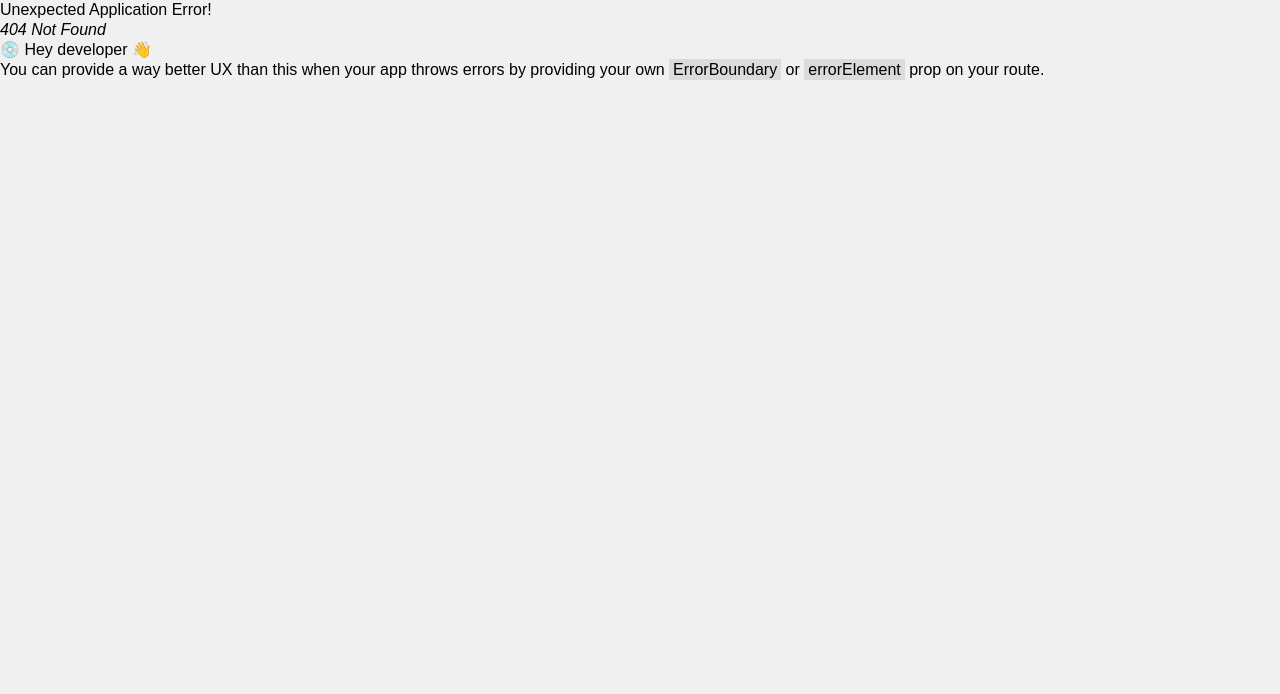
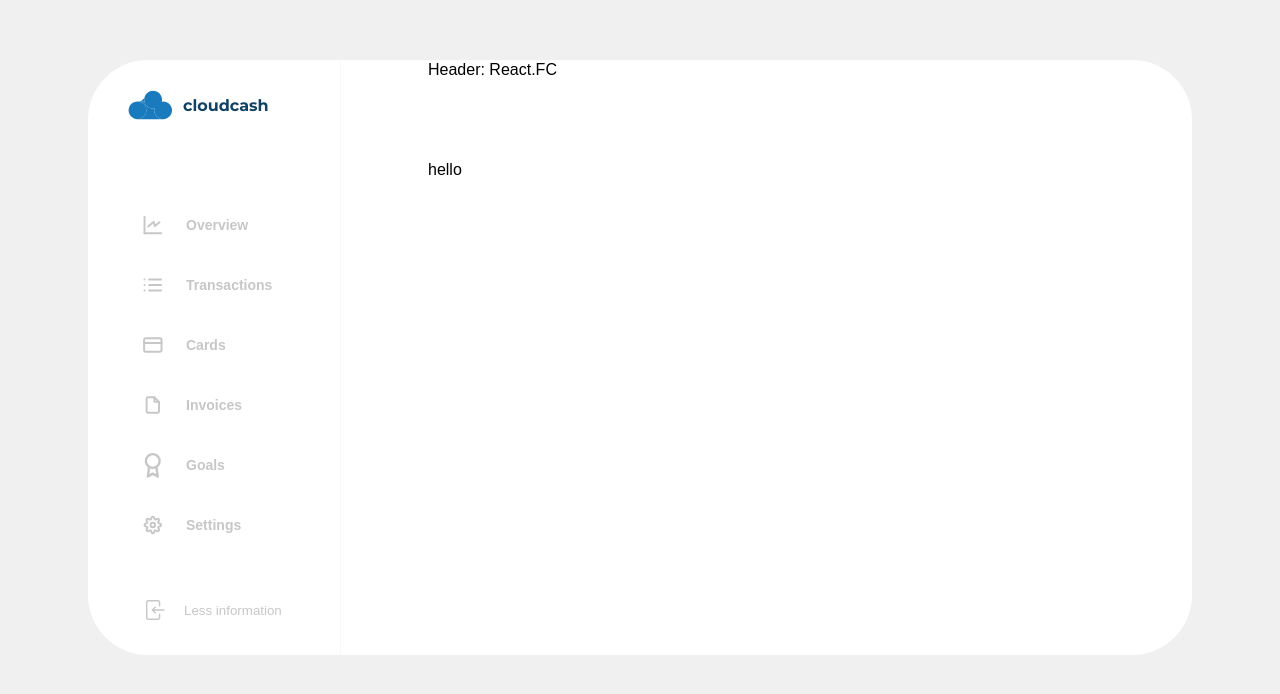
Before and after one commit to Smd16Bi/cloudcash, a React (Create React App) app: page /settings in a window 1280 px wide. Before the commit this address had no page. Shown: the top 694 px of the page. Built offline with nearby package versions, Linux system fonts and the light colour scheme; a web font is replaced by a local one.

Commit message:
added more & less info

```diff
--- a/package.json
+++ b/package.json
@@ -11,6 +11,7 @@
     "@types/node": "^16.18.52",
     "@types/react": "^18.2.21",
     "@types/react-dom": "^18.2.7",
+    "@types/react-transition-group": "^4.4.6",
     "axios": "^1.5.0",
     "localforage": "^1.10.0",
     "match-sorter": "^6.3.1",
--- a/src/App.tsx
+++ b/src/App.tsx
@@ -2,7 +2,11 @@ import React from 'react';
 import Loyaut from './loyaut/Loyaut';
 
 const App: React.FC = () => {
-  return <Loyaut />;
+  return (
+    <Loyaut>
+      <div>hello</div>
+    </Loyaut>
+  );
 };
 
 export default App;
--- a/src/component/aside/Aside.tsx
+++ b/src/component/aside/Aside.tsx
@@ -33,13 +33,35 @@ const navigation = [
 
 const Aside: React.FC = () => {
   const location = useLocation();
+  const [close, setClose] = React.useState(true);
+  const [firstInit, setFirstInit] = React.useState(false);
+  const windowWidthRef = React.useRef(0);
+
+  const handlerClose = (): void => {
+    setClose(!close);
+  };
+
+  const checkWindowWidth = React.useCallback((): void => {
+    windowWidthRef.current = Number(window.innerWidth);
+    if (windowWidthRef.current <= 768) {
+      setClose(false);
+    }
+  }, []);
+
+  React.useEffect(() => {
+    if (!firstInit) {
+      checkWindowWidth();
+      window.addEventListener('resize', checkWindowWidth);
+      setFirstInit(!firstInit);
+    }
+  }, []);
 
   return (
     <aside className={style.aside}>
       <div className={style.logo}>
         <Link to="/" title="home">
           <img src={iconSvg} alt="logo" loading="lazy" />
-          <h2 className={style.title_logo}>cloudcash</h2>
+          {close && <h2 className={style.title_logo}>cloudcash</h2>}
         </Link>
       </div>
       <nav className={style.nav}>
@@ -51,13 +73,17 @@ const Aside: React.FC = () => {
                   to={el.path}
                   className={location.pathname === el.path ? `${style.link} ${style.active}` : `${style.link} `}>
                   <Icon type={el.name} />
-                  {el.name}
+                  {close && el.name}
                 </Link>
               </li>
             );
           })}
         </ul>
       </nav>
+      <button className={style.btn} onClick={handlerClose}>
+        <Icon type={close ? 'close' : 'open'} />
+        {close && <span>Less information</span>}
+      </button>
     </aside>
   );
 };
--- a/src/component/aside/aside.module.css
+++ b/src/component/aside/aside.module.css
@@ -1,19 +1,25 @@
 .aside {
   padding-top: 30px;
   padding-bottom: 30px;
+  padding-right: 40px;
   border-right: 1px solid #F8F8F8;
+  max-width: fit-content;
+  transition: max-width 0.3s ease-in;
+
+  display: flex;
+  flex-direction: column;
 }
 
 .logo a {
-  display: flex;
+  display: inline-flex;
   align-items: center;
+  column-gap: 10px;
 }
 
 .logo img {
   width: 45px;
   height: 30px;
   object-fit: contain;
-  margin-right: 10px;
 }
 
 .title_logo {
@@ -27,6 +33,7 @@
 
 .nav {
   margin-top: 80px;
+  flex: 1;
 }
 
 .list {
@@ -41,9 +48,10 @@
 .item {}
 
 .link {
-  display: flex;
+  display: inline-flex;
   align-items: center;
   justify-content: flex-start;
+  column-gap: 18px;
 
   color: var(--color-secondary);
   font-family: var(--font-body);
@@ -51,15 +59,13 @@
   font-style: normal;
   font-weight: 700;
   line-height: normal;
-  max-width: fit-content;
-  min-width: 150px;
-  padding: 5px 45px 5px 10px;
+  min-width: fit-content;
+  padding: 5px 10px;
   border-radius: 4px;
   transition: all 0.3s ease-in;
 }
 
 .link svg {
-  margin-right: 18px;
   width: 30px;
   height: 30px;
 }
@@ -84,3 +90,42 @@
 .active svg rect {
   fill: #F0F7FF;
 }
+
+.btn {
+  margin: 50px 0 0 0;
+  display: inline-flex;
+  align-items: center;
+  justify-content: flex-start;
+  column-gap: 18px;
+
+  border: none;
+  outline: none;
+  background-color: transparent;
+  color: var(--color-secondary);
+  font-family: var(--font-body);
+  padding: 5px 18px;
+}
+
+@media (max-width: 768px) {
+  .btn {
+    display: none;
+  }
+}
+
+.myNodee-enter {
+  opacity: 0;
+}
+
+.myNode-enter-active {
+  opacity: 1;
+  transition: opacity 200ms;
+}
+
+.myNode-exit {
+  opacity: 1;
+}
+
+.myNode-exit-active {
+  opacity: 0;
+  transition: opacity 200ms;
+}
--- a/src/index.tsx
+++ b/src/index.tsx
@@ -4,14 +4,11 @@ import './assets/reset.css';
 import './assets/root.css';
 import './assets/base.css';
 
-import { createBrowserRouter, RouterProvider } from 'react-router-dom';
-
-const router = createBrowserRouter([
-  {
-    path: '/',
-    element: <App />,
-  },
-]);
+import { BrowserRouter } from 'react-router-dom';
 
 const root = ReactDOM.createRoot(document.getElementById('root') as HTMLElement);
-root.render(<RouterProvider router={router} />);
+root.render(
+  <BrowserRouter>
+    <App />
+  </BrowserRouter>,
+);
--- a/src/loyaut/Loyaut.tsx
+++ b/src/loyaut/Loyaut.tsx
@@ -3,7 +3,7 @@ import { Aside, Header } from '../component';
 type Props = {
   children?: React.ReactNode;
 };
-const Loyaut: React.FC = ({ children }: Props) => {
+const Loyaut: React.FC<Props> = ({ children }) => {
   return (
     <div className="wrapper">
       <Header />
--- a/src/ui/Icon.tsx
+++ b/src/ui/Icon.tsx
@@ -9,6 +9,41 @@ const Icon: React.FC<PropsIcon> = React.memo(
     console.count('Render Icon');
     let icon;
     switch (type) {
+      case 'open':
+        icon = (
+          <svg xmlns="http://www.w3.org/2000/svg" width="20" height="20" viewBox="0 0 14 14" fill="none">
+            <g clipPath="url(#clip0_1236_850)">
+              <path
+                d="M9.5 10.5V12.5C9.5 12.7652 9.39464 13.0196 9.20711 13.2071C9.01957 13.3946 8.76522 13.5 8.5 13.5H1.5C1.23478 13.5 0.98043 13.3946 0.792893 13.2071C0.605357 13.0196 0.5 12.7652 0.5 12.5V1.5C0.5 1.23478 0.605357 0.98043 0.792893 0.792893C0.98043 0.605357 1.23478 0.5 1.5 0.5H8.5C8.76522 0.5 9.01957 0.605357 9.20711 0.792893C9.39464 0.98043 9.5 1.23478 9.5 1.5V3.5"
+                stroke="#C7C7C7"
+                strokeLinecap="round"
+                strokeLinejoin="round"
+              />
+              <path d="M6.5 7H13.5" stroke="#C7C7C7" strokeLinecap="round" strokeLinejoin="round" />
+              <path d="M11.5 5L13.5 7L11.5 9" stroke="#C7C7C7" strokeLinecap="round" strokeLinejoin="round" />
+            </g>
+            <defs>
+              <clipPath id="clip0_1236_850">
+                <rect width="14" height="14" fill="white" />
+              </clipPath>
+            </defs>
+          </svg>
+        );
+        break;
+      case 'close':
+        icon = (
+          <svg xmlns="http://www.w3.org/2000/svg" width="20" height="20" viewBox="0 0 14 14" fill="none">
+            <path
+              d="M9.5 10V12.5C9.5 12.7652 9.39464 13.0196 9.20711 13.2071C9.01957 13.3946 8.76522 13.5 8.5 13.5H1.5C1.23478 13.5 0.98043 13.3946 0.792893 13.2071C0.605357 13.0196 0.5 12.7652 0.5 12.5V1.5C0.5 1.23478 0.605357 0.98043 0.792893 0.792893C0.98043 0.605357 1.23478 0.5 1.5 0.5H8.5C8.76522 0.5 9.01957 0.605357 9.20711 0.792893C9.39464 0.98043 9.5 1.23478 9.5 1.5V4"
+              stroke="#C7C7C7"
+              strokeLinecap="round"
+              strokeLinejoin="round"
+            />
+            <path d="M12.5 7H4.5" stroke="#C7C7C7" strokeLinecap="round" strokeLinejoin="round" />
+            <path d="M6.5 5L4.5 7L6.5 9" stroke="#C7C7C7" strokeLinecap="round" strokeLinejoin="round" />
+          </svg>
+        );
+        break;
       case 'Overview':
         icon = (
           <svg width="31" height="31" viewBox="0 0 31 31" fill="none" xmlns="http://www.w3.org/2000/svg">
```
Also changed, not shown: 1 other file (tests, documents, lock files or other folders).
